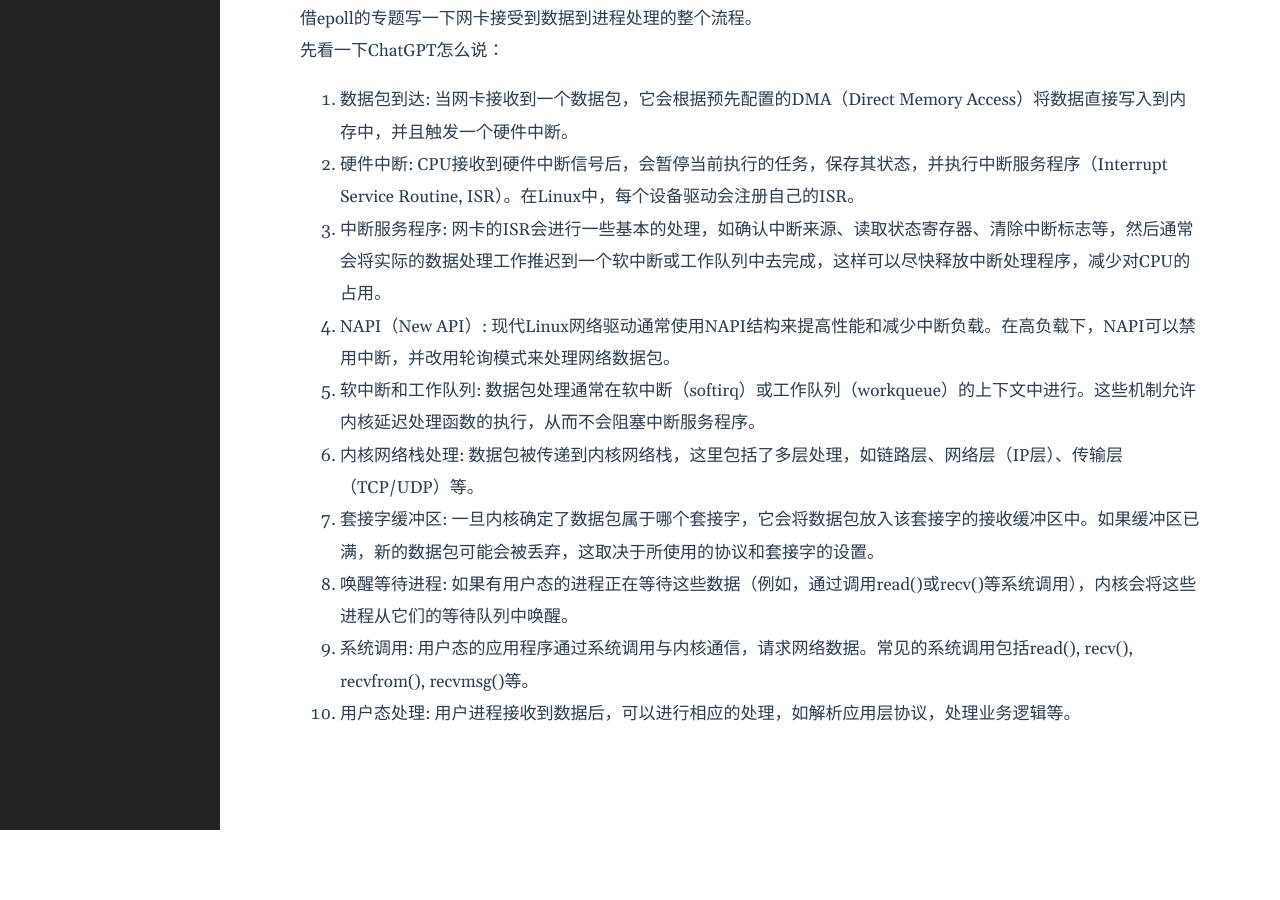
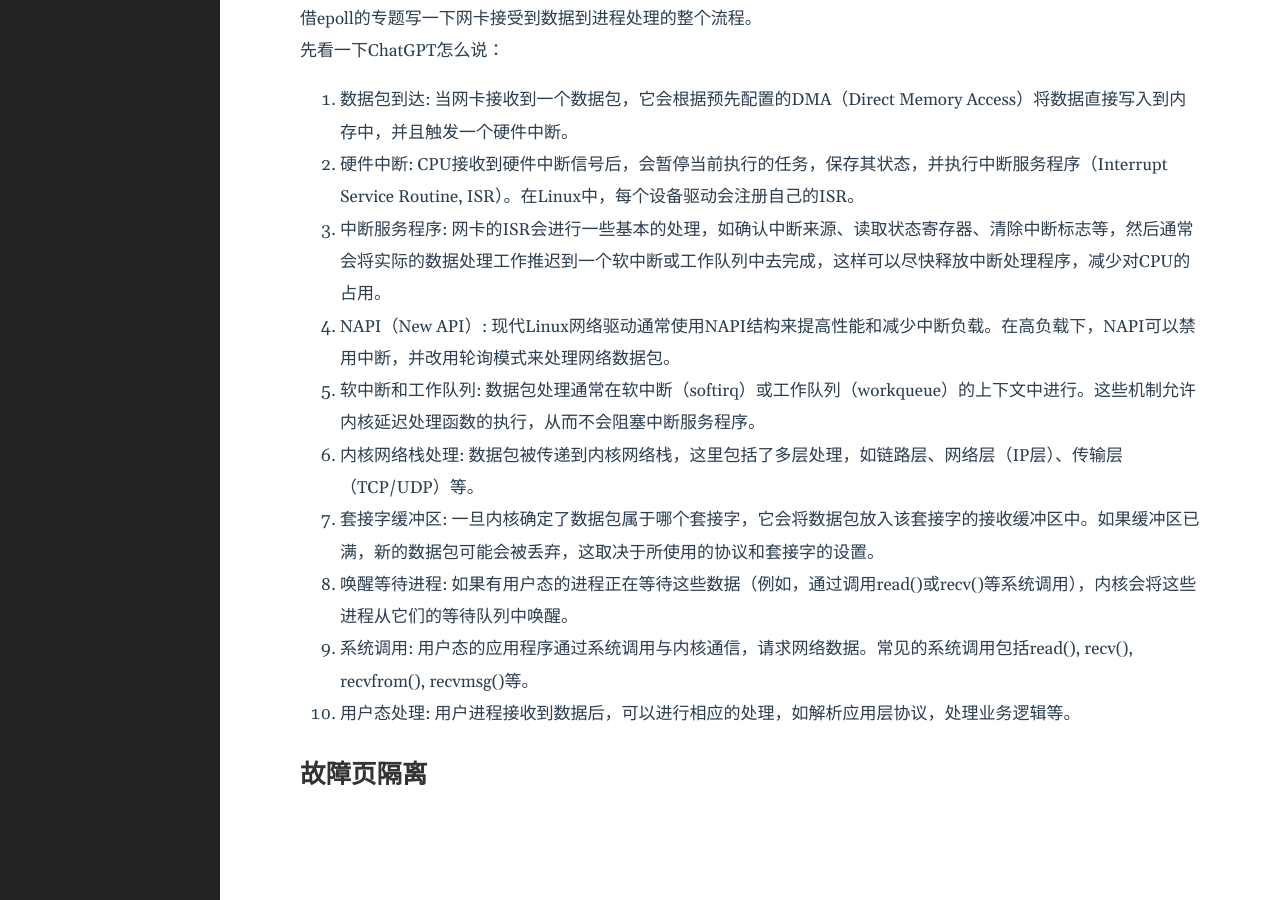
Before and after one commit to lclgo/lclgo.github.io, a Jekyll site: the page built from _posts/draft/2020-01-01-draft.md, in a window 1280 px wide and 900 px high, scrolled down 799 px. Built offline with Jekyll 4.4.1, drawn with Linux system fonts in a browser that asks for light colours; before the commit the page ends 1629 px from its top, so only the background shows below that.

Commit message:
draft of page frame isolate

```diff
--- a/_posts/draft/2020-01-01-draft.md
+++ b/_posts/draft/2020-01-01-draft.md
@@ -44,3 +44,5 @@ epoll的底层机制使用的是`waitqueue`而不是软中断。
 8. 唤醒等待进程: 如果有用户态的进程正在等待这些数据（例如，通过调用read()或recv()等系统调用），内核会将这些进程从它们的等待队列中唤醒。
 9. 系统调用: 用户态的应用程序通过系统调用与内核通信，请求网络数据。常见的系统调用包括read(), recv(), recvfrom(), recvmsg()等。
 10. 用户态处理: 用户进程接收到数据后，可以进行相应的处理，如解析应用层协议，处理业务逻辑等。
+
+## 故障页隔离
```
